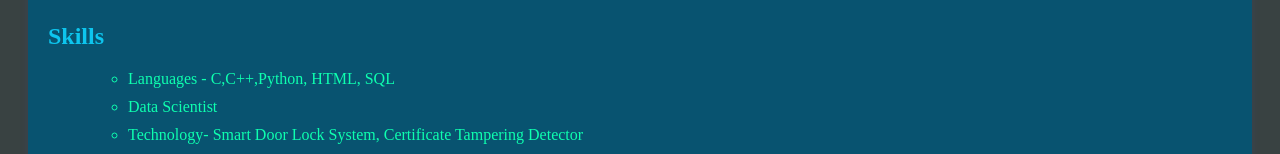
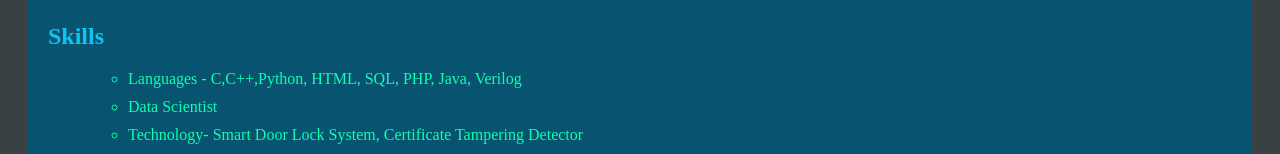
Before and after one commit to proteek11/portfolio, a plain HTML site: page index.html in a window 1280 px wide. Shown: the part 1600-1754 px from the top of the page. Drawn offline with Linux system fonts and the light colour scheme.

Commit message:
index.html

```diff
--- a/index.html
+++ b/index.html
@@ -236,7 +236,7 @@
         <div class="marquee">
           <ul>
             <li style="margin-bottom: 10px" ;>
-              Languages - C,C++,Python, HTML, SQL
+              Languages - C,C++,Python, HTML, SQL, PHP, Java, Verilog
             </li>
             <li style="margin-bottom: 10px" ;>Data Scientist</li>
             <li style="margin-bottom: 10px" ;>
```
